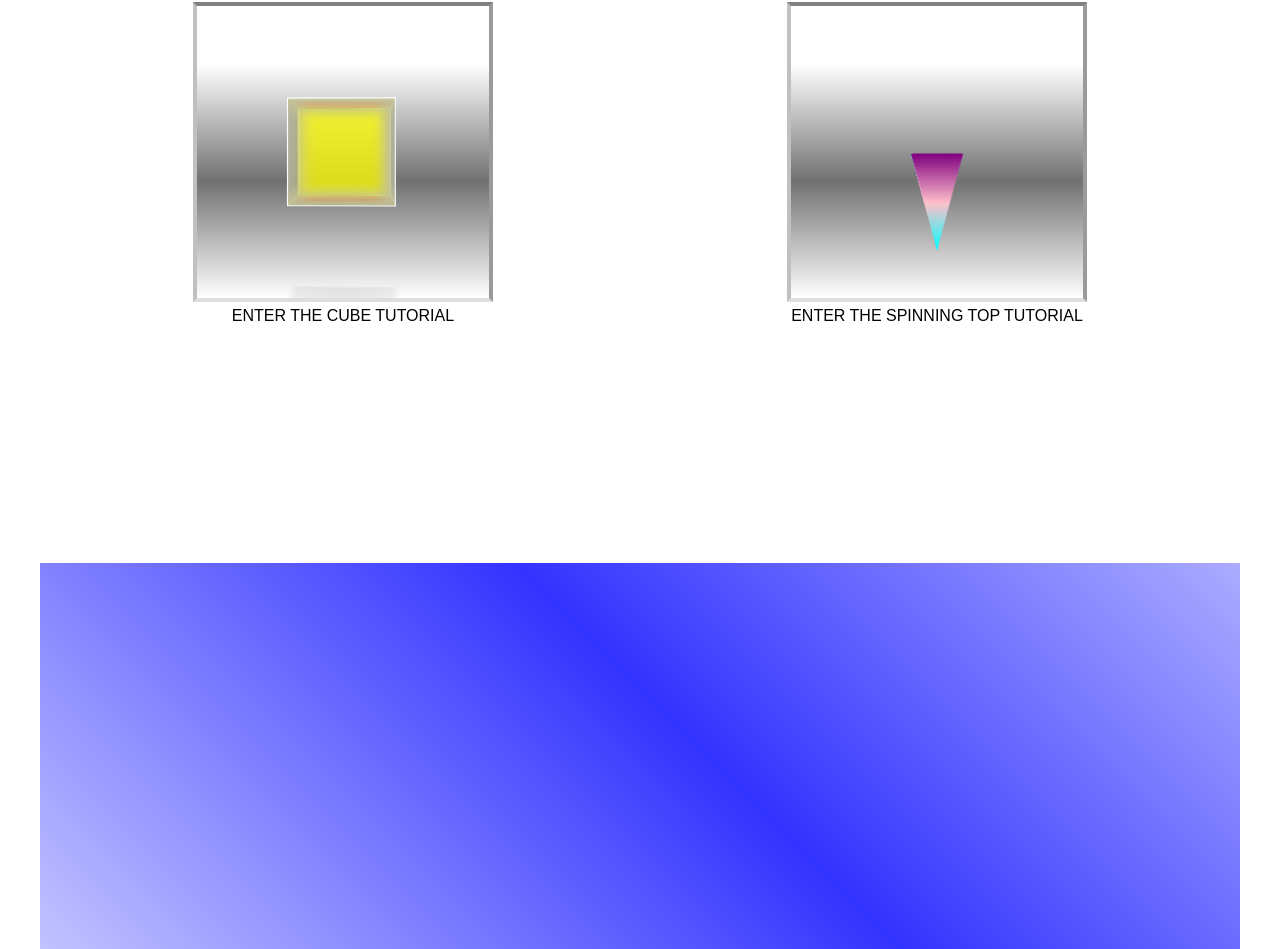
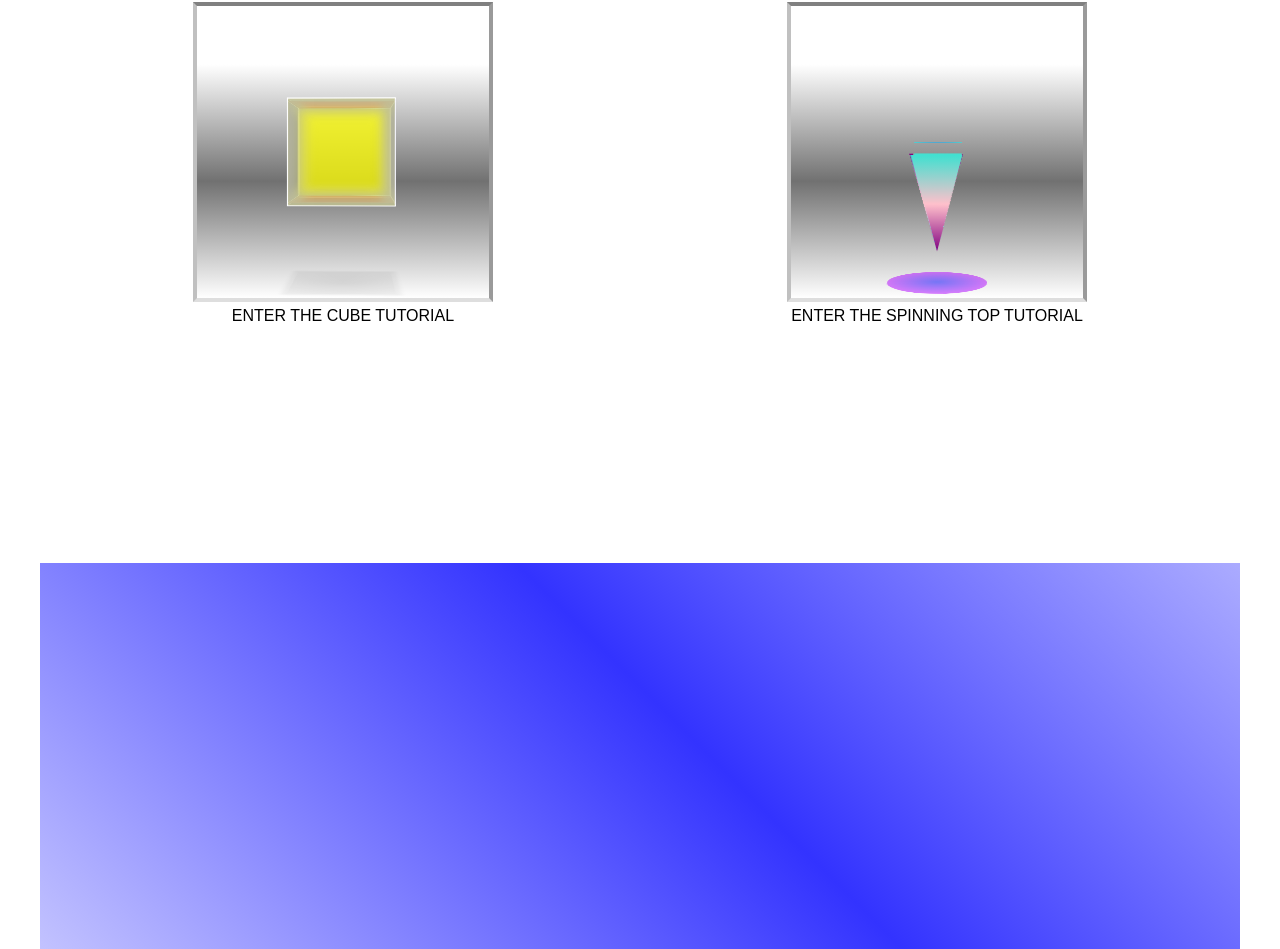
Before and after one commit to virtualepoch/web-engines-react, a React (Create React App) app: page /css in a window 1280 px wide. Shown: the part 1216-2165 px from the top of the page. Built offline with nearby package versions, Linux system fonts and the light colour scheme.

Commit message:
more animation edits

```diff
--- a/src/pages/css/components/ColorCube.js
+++ b/src/pages/css/components/ColorCube.js
@@ -3,21 +3,21 @@ import "./cube-top.css";
 
 export default function ColorCube() {
   const colorCubeRef = useRef(null);
-function startAnim(){
-  const colorCube = colorCubeRef.current;
-  colorCube.classList.toggle("anim")
-}
+  function startAnim() {
+    const colorCube = colorCubeRef.current;
+    colorCube.classList.toggle("anim");
+  }
   return (
     <div className="cube-container">
       <div className="color-cube-wrapper">
         <div className="color-cube" ref={colorCubeRef} onClick={startAnim}>
-          <div className="front"></div>
-          <div className="right"></div>
-          <div className="back"></div>
-          <div className="left"></div>
-          <div className="top"></div>
-          <div className="bottom"></div>
-          <div className="bottom shadow"></div>
+          <div className="side front"></div>
+          <div className="side right"></div>
+          <div className="side back"></div>
+          <div className="side left"></div>
+          <div className="side top"></div>
+          <div className="side bottom"></div>
+          <div className="color-cube-shadow"></div>
         </div>
       </div>
     </div>
--- a/src/pages/css/components/SpinningTop.js
+++ b/src/pages/css/components/SpinningTop.js
@@ -11,12 +11,12 @@ export default function SpinningTop() {
     <div className="spinning-top-container">
       <div className="spinning-top-wrapper">
         <div className="spinning-top" ref={spinningTopRef} onClick={startAnim}>
-          <div className="front side"></div>
-          <div className="right side"></div>
-          <div className="back side"></div>
-          <div className="left side"></div>
-          <div className="top side"></div>
-          <div className="shadow"></div>
+          <div className="side front"></div>
+          <div className="side right"></div>
+          <div className="side back"></div>
+          <div className="side left"></div>
+          <div className="side top"></div>
+          <div className="side shadow"></div>
         </div>
       </div>
     </div>
--- a/src/pages/css/components/cube-top.css
+++ b/src/pages/css/components/cube-top.css
@@ -25,9 +25,9 @@
   width: 100px;
   position: relative;
   transform-style: preserve-3d;
-  animation: color-cube-spin 8s linear infinite;
+  animation: color-cube-rotateY 8s linear infinite;
 }
-@keyframes color-cube-spin {
+@keyframes color-cube-rotateY {
   to {
     transform: rotateY(360deg);
   }
@@ -35,12 +35,15 @@
 .color-cube.anim {
   animation: color-cube-anim-2 13s linear infinite;
 }
+.color-cube.anim .color-cube-shadow {
+  display: none;
+}
 @keyframes color-cube-anim-2 {
   50% {
     transform: rotateX(36000deg) rotateY(180deg);
   }
 }
-.color-cube div {
+.color-cube .side {
   height: 100%;
   width: 100%;
   position: absolute;
@@ -77,12 +80,14 @@
   background-color: rgb(255, 0, 0, 0.5);
   transform: rotateX(90deg) translateZ(-47px);
 }
-.color-cube .bottom.shadow {
-  border: none;
-  box-shadow: none;
+.color-cube-shadow {
+  height: 100px;
+  width: 100px;
+  position: absolute;
+  top: 130px;
   box-shadow: 0 0 5px 5px rgb(0, 0, 0, 0.05);
   background: radial-gradient(rgb(0, 0, 0, 0.1), rgb(0, 0, 0, 0.05));
-  transform: rotateX(90deg) translateZ(-147px);
+  transform: rotateX(90deg);
 }
 /* SPINNING, FLYING TOP //////////////////////// */
 .spinning-top {
@@ -91,11 +96,17 @@
   position: relative;
   top: 50px;
   transform-style: preserve-3d;
+  animation: spinning-top-rotateY 8s linear infinite;
+}
+@keyframes spinning-top-rotateY {
+  to {
+    transform: rotateY(360deg);
+  }
 }
 .spinning-top.anim {
-  animation: spinning-top-rotateY 8s ease-in-out infinite;
+  animation: spinning-top-anim-2 8s ease-in-out infinite;
 }
-@keyframes spinning-top-rotateY {
+@keyframes spinning-top-anim-2 {
   to {
     transform: rotateY(30000deg) rotateX(180deg);
   }
@@ -161,5 +172,16 @@
 .spinning-top div.top {
   height: 50px;
   clip-path: none;
-  transform: rotateX(90deg) translateZ(23px);
+  top: -35px;
+  transform: rotateX(90deg);
+  background: radial-gradient(blue, cyan);
 }
+.spinning-top .shadow {
+  width: 100px;
+  height: 100px;
+  clip-path: none;
+  border-radius: 50%;
+  top: 80px;
+  transform: rotateX(90deg) translate(-25px);
+  background: radial-gradient(rgb(0, 0, 255, 0.5), rgb(255, 0, 255, 0.5));
+}
```
